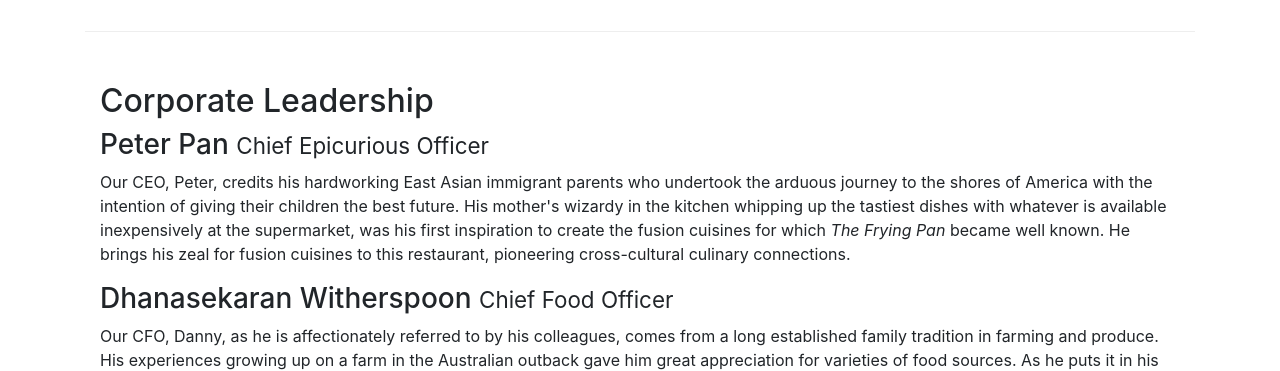
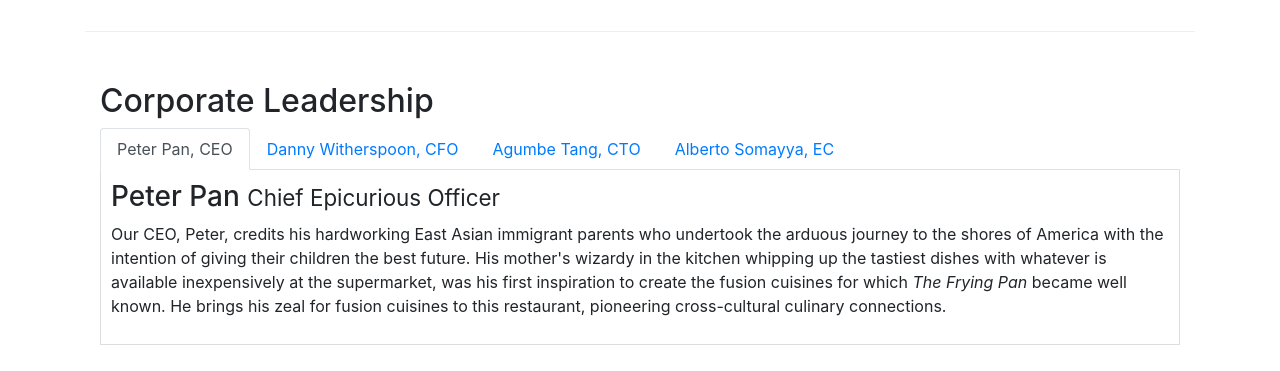
Before and after one commit to Talon-Dechert/Bootstrap, a website: page conFusion/aboutus.html in a window 1280 px wide. Shown: the part 940-1311 px from the top of the page. Drawn offline with nearby package versions, Linux system fonts and the light colour scheme.

Commit message:
Added tabs to aboutus.html

```diff
--- a/conFusion/aboutus.html
+++ b/conFusion/aboutus.html
@@ -100,14 +100,42 @@
         <div class="row row-content">
             <div class="col-12">
                 <h2>Corporate Leadership</h2>
+
+                <ul class="nav nav-tabs">
+                    <li class="nav-item">
+                        <a class="nav-link active" href="#peter" role="tab" data-toggle="tab">Peter Pan, CEO</a>
+                    </li>
+                    <li class="nav-item">
+                        <a class="nav-link" href="#danny" role="tab" data-toggle="tab">Danny Witherspoon, CFO</a>
+                    </li>
+                    <li class="nav-item">
+                        <a class="nav-link" href="#agumbe" role="tab" data-toggle="tab">Agumbe Tang, CTO</a>
+                    </li>
+                    <li class="nav-item">
+                        <a class="nav-link" href="#alberto" role="tab" data-toggle="tab">Alberto Somayya, EC</a>
+                    </li>
+                </ul>
+                <div class="tab-content">
+                    <div role="tabpanel" class="tab-pane fade show active" id="peter">
                         <h3>Peter Pan <small>Chief Epicurious Officer</small></h3>
                         <p class="d-none d-sm-block">Our CEO, Peter, credits his hardworking East Asian immigrant parents who undertook the arduous journey to the shores of America with the intention of giving their children the best future. His mother's wizardy in the kitchen whipping up the tastiest dishes with whatever is available inexpensively at the supermarket, was his first inspiration to create the fusion cuisines for which <em>The Frying Pan</em> became well known. He brings his zeal for fusion cuisines to this restaurant, pioneering cross-cultural culinary connections.</p>
+                    </div>
+
+                    <div role="tabpanel" class="tab-pane fade" id="danny">
                         <h3>Dhanasekaran Witherspoon <small>Chief Food Officer</small></h3>
                         <p class="d-none d-sm-block">Our CFO, Danny, as he is affectionately referred to by his colleagues, comes from a long established family tradition in farming and produce. His experiences growing up on a farm in the Australian outback gave him great appreciation for varieties of food sources. As he puts it in his own words, <em>Everything that runs, wins, and everything that stays, pays!</em></p>
+                    </div>
+
+                    <div role="tabpanel" class="tab-pane fade" id="agumbe">
                         <h3>Agumbe Tang <small>Chief Taste Officer</small></h3>
                         <p class="d-none d-sm-block">Blessed with the most discerning gustatory sense, Agumbe, our CTO, personally ensures that every dish that we serve meets his exacting tastes. Our chefs dread the tongue lashing that ensues if their dish does not meet his exacting standards. He lives by his motto, <em>You click only if you survive my lick.</em></p>
+                    </div>
+
+                    <div role="tabpanel" class="tab-pane fade" id="alberto">
                         <h3>Alberto Somayya <small>Executive Chef</small></h3>
                         <p class="d-none d-sm-block">Award winning three-star Michelin chef with wide International experience having worked closely with whos-who in the culinary world, he specializes in creating mouthwatering Indo-Italian fusion experiences. He says, <em>Put together the cuisines from the two craziest cultures, and you get a winning hit! Amma Mia!</em></p>
+                    </div>
+                </div>
             </div>
        </div>
        <div class="row row-content">
--- a/conFusion/css/styles.css
+++ b/conFusion/css/styles.css
@@ -37,3 +37,10 @@ body {
 .navbar-dark {
   background-color: #512DA8;
 }
+
+.tab-content {
+  border-left: 1px solid #ddd;
+  border-right: 1px solid #ddd;
+  border-bottom: 1px solid #ddd;
+  padding: 10px;
+}
```
Lines whose indentation alone changed are shown as unchanged.
